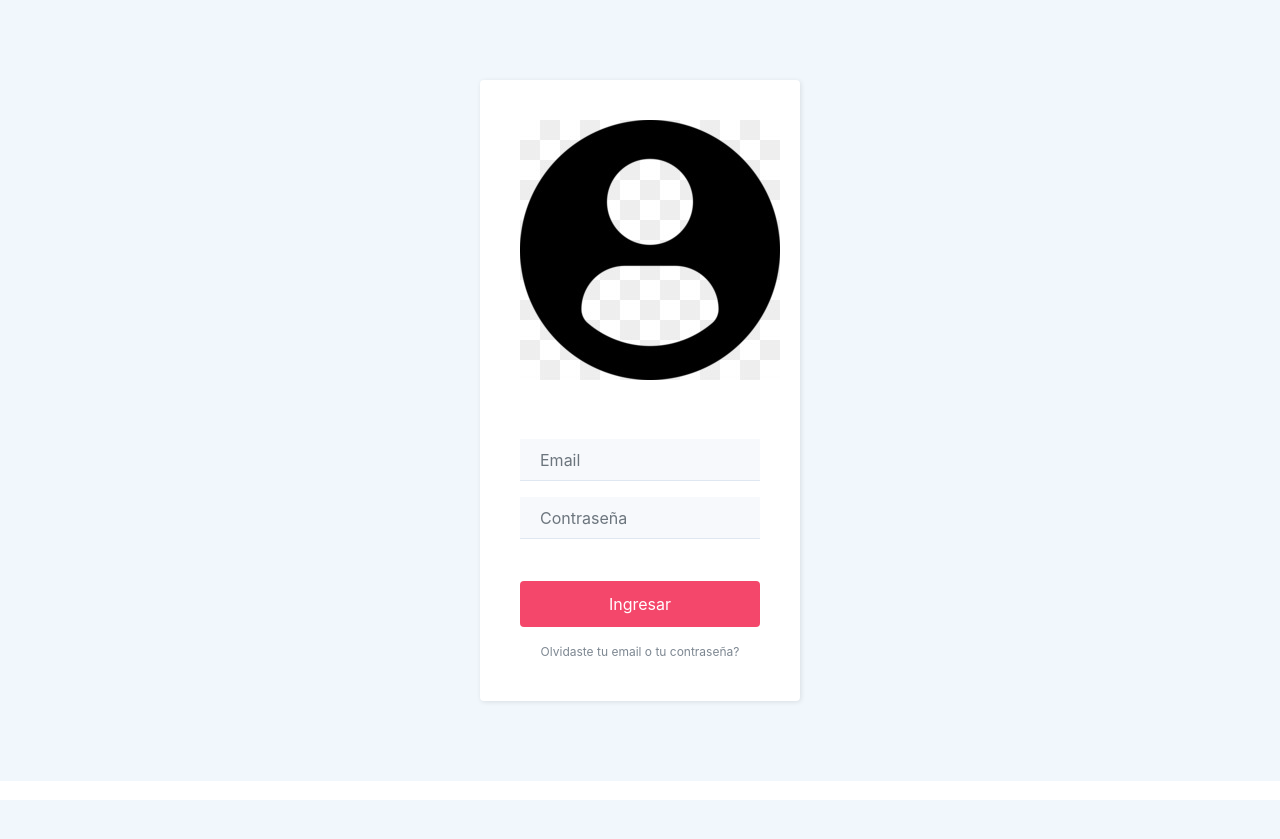
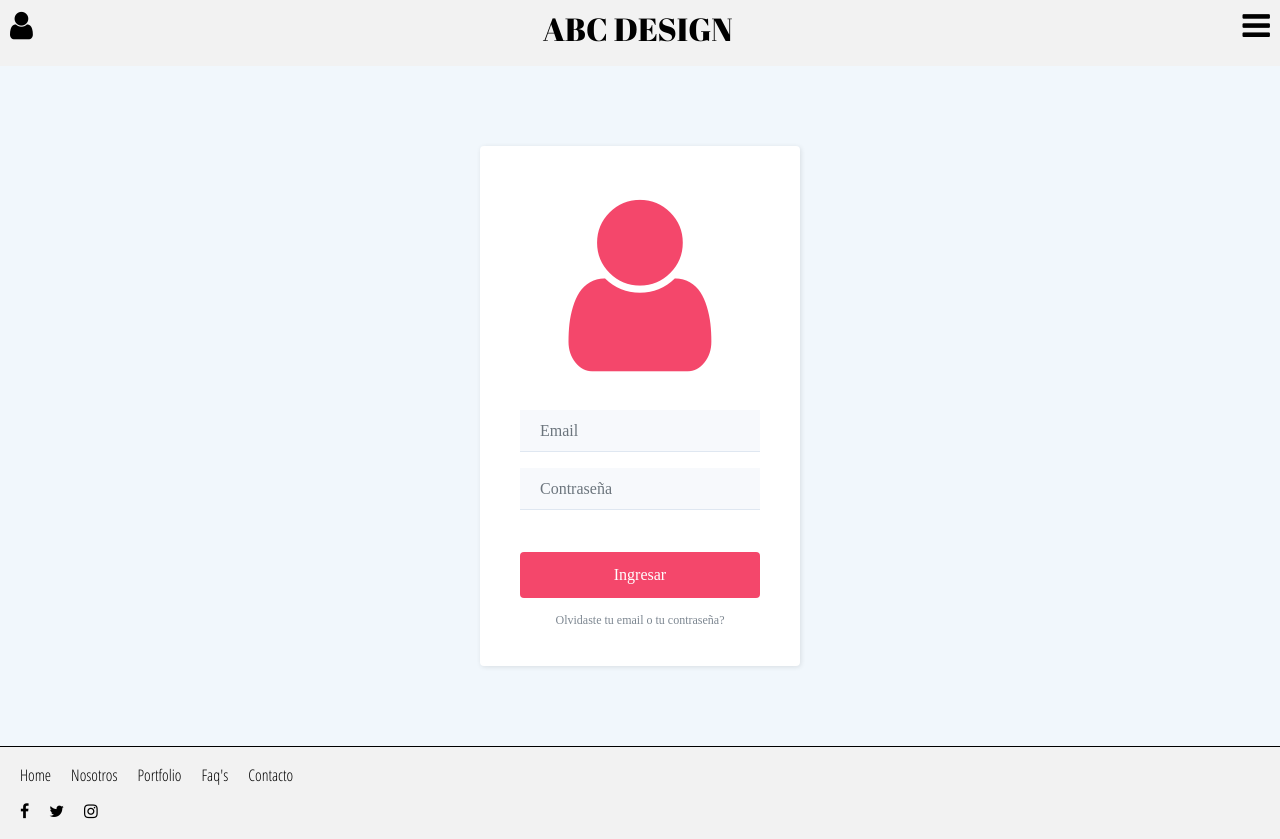
Before and after one commit to patornague/Proyecto-Final, a PHP site: page /login.html in a window 1280 px wide. Before the commit the page ends 800 px from the top, so only its background shows below. Run offline with PHP 8.4, Linux system fonts and the light colour scheme.

Commit message:
correcciones login

```diff
--- a/html/proyecto-final.html
+++ b/html/proyecto-final.html
@@ -4,13 +4,14 @@
     <meta charset="utf-8">
     <meta name="viewport" content="width=device-width, initial-scale=1.0">
     <link rel="stylesheet" href="https://stackpath.bootstrapcdn.com/font-awesome/4.7.0/css/font-awesome.min.css">
+    <link rel="stylesheet" href="../register.html">
     <link href="https://fonts.googleapis.com/css?family=Abril+Fatface|Open+Sans+Condensed:300,700" rel="stylesheet">
     <link rel="stylesheet" href="../css/styles.css">
     <title>ABC</title>
   </head>
   <body>
       <header class="main-header">
-        <a href="#" class="user">
+        <a href="../login.html" class="user">
           <span class="fa fa-user"></span>
         </a>
         <h1>abc design</h1>
--- a/login.css
+++ b/login.css
@@ -1,86 +1,131 @@
 /*HTML*/
-:root {
+html, body, div, span, applet, object, iframe,
+h1, h2, h3, h4, h5, h6, p, blockquote, pre,
+a, abbr, acronym, address, big, cite, code,
+del, dfn, em, img, ins, kbd, q, s, samp,
+small, strike, strong, sub, sup, tt, var,
+b, u, i, center,
+dl, dt, dd, ol, ul, li,
+fieldset, form, label, legend,
+table, caption, tbody, tfoot, thead, tr, th, td,
+article, aside, canvas, details, embed,
+figure, figcaption, footer, header, hgroup,
+menu, nav, output, ruby, section, summary,
+time, mark, audio, video {
+	margin: 0;
+	padding: 0;
+	border: 0;
+	font-size: 100%;
+	font: inherit;
+	vertical-align: baseline;
+}
+article, aside, details, figcaption, figure,
+footer, header, hgroup, menu, nav, section {
+	display: block;
+}
+body {
+	line-height: 1;
+  background: #fff;
+}
+ol, ul {
+	list-style: none;
+}
+blockquote, q {
+	quotes: none;
+}
+blockquote:before, blockquote:after,
+q:before, q:after {
+	content: '';
+	content: none;
+}
+table {
+	border-collapse: collapse;
+	border-spacing: 0;
+}
+* {
+  box-sizing: border-box;
+	font-size: 16px;
+}
+/*BODY*/
 
-    --blue: #007bff;
-    --indigo: #6610f2;
-    --purple: #6f42c1;
-    --pink: #e83e8c;
-    --red: #dc3545;
-    --orange: #fd7e14;
-    --yellow: #ffc107;
-    --green: #28a745;
-    --teal: #20c997;
-    --cyan: #17a2b8;
-    --white: #fff;
-    --gray: #6c757d;
-    --gray-dark: #343a40;
-    --primary: #007bff;
-    --secondary: #6c757d;
-    --success: #28a745;
-    --info: #17a2b8;
-    --warning: #ffc107;
-    --danger: #dc3545;
-    --light: #f8f9fa;
-    --dark: #343a40;
-    --breakpoint-xs: 0;
-    --breakpoint-sm: 576px;
-    --breakpoint-md: 768px;
-    --breakpoint-lg: 992px;
-    --breakpoint-xl: 1200px;
-    --font-family-sans-serif: -apple-system,BlinkMacSystemFont,"Segoe UI",Roboto,"Helvetica Neue",Arial,sans-serif,"Apple Color Emoji","Segoe UI Emoji","Segoe UI Symbol";
-    --font-family-monospace: SFMono-Regular,Menlo,Monaco,Consolas,"Liberation Mono","Courier New",monospace;
+.main-header{
+	width: 100%;
+	background: #f2f2f2;
+	display: flex;
+	flex-wrap: wrap;
+	justify-content: space-between;
+}
+a.user{
+	font-size: 2em;
+	padding: 10px;
+}
+a.toggle-nav{
+	font-size: 2em;
+	padding: 10px;
+}
+h1{
+	font-family: 'Abril Fatface',cursive;
+  font-size: 2em;
+	padding: 10px;
+	text-transform: uppercase;
+}
+.main-nav{
+	display: none;
+	font-family: 'Open Sans Condensed',sans-serif;
+}
+.main-footer{
+	font-family: 'Open Sans Condensed',sans-serif;
 
+	width: 100%;
+	background: #f2f2f2;
+  border-top: 1px solid #000;
+  padding: 10px;
 }
-html {
-
-    font-family: sans-serif;
-    line-height: 1.15;
-    -webkit-text-size-adjust: 100%;
-    -ms-text-size-adjust: 100%;
-    -ms-overflow-style: scrollbar;
-    -webkit-tap-highlight-color: transparent;
-
+.contact{
+	overflow: hidden;
 }
-*, ::after, ::before {
-
-    box-sizing: border-box;
-
+.contact li{
+  float: left;
+  text-transform: capitalize;
+  padding: 10px;
 }
-
-/*BODY*/
-body {
-
-    margin: 0;
-    font-family: -apple-system,BlinkMacSystemFont,"Segoe UI",Roboto,"Helvetica Neue",Arial,sans-serif,"Apple Color Emoji","Segoe UI Emoji","Segoe UI Symbol";
-    font-size: 1rem;
-    font-weight: 400;
-    line-height: 1.5;
-    color: #212529;
-    text-align: left;
-    background-color: #fff;
-
+.social{
+	overflow: hidden;
+	width: 100%;
 }
-*, ::after, ::before {
-
-    box-sizing: border-box;
-
+.social li{
+	float: left;
+	padding: 10px;
 }
-
+a{
+	text-decoration: none;
+	color: inherit;
+}
+/* ====================== */
+@media (min-width:1024px) {
+	.main-nav{
+		display: none;
+		font-size: 2em;
+	  padding: 10px;
+	}
+	.main-nav i {
+	  float: left;
+	}
+	.main-nav ul {
+	  float: left;
+	}
+	.main-nav li {
+	  float: left;
+	  text-transform: capitalize;
+	  padding: 0px 10px;
+	  border-right:1px solid #fff;
+	}
 /*LOG IN*/
 .login-clean {
-
     background: #f1f7fc;
     padding: 80px 0;
-
 }
-*, ::after, ::before {
-
-    box-sizing: border-box;
-
-}
-
 .login-clean form {
-
     max-width: 320px;
     width: 90%;
     margin: 0 auto;
@@ -89,15 +134,8 @@ body {
     border-radius: 4px;
     color: #505e6c;
     box-shadow: 1px 1px 5px rgba(0,0,0,0.1);
-
-}
-*, ::after, ::before {
-
-    box-sizing: border-box;
-
 }
 .sr-only {
-
     position: absolute;
     width: 1px;
     height: 1px;
@@ -108,56 +146,28 @@ body {
     -webkit-clip-path: inset(50%);
     clip-path: inset(50%);
     border: 0;
-
 }
-.h2, h2 {
-
+ h2 {
     font-size: 2rem;
-
 }
 .h1, .h2, .h3, .h4, .h5, .h6, h1, h2, h3, h4, h5, h6 {
-
     margin-bottom: .5rem;
-    font-family: inherit;
     font-weight: 500;
     line-height: 1.2;
-    color: inherit;
-
 }
 h1, h2, h3, h4, h5, h6 {
-
     margin-top: 0;
     margin-bottom: .5rem;
-
 }
-*, ::after, ::before {
-
-    box-sizing: border-box;
-
-}
-
 .login-clean .illustration {
-
     text-align: center;
     padding: 0 0 20px;
     font-size: 100px;
     color: rgb(244,71,107);
-
 }
-*, ::after, ::before {
-
-    box-sizing: border-box;
-
+.ion-ios-navigate::before {
 }
-
-.ion-ios-navigate::before {
-
-
-
-}
-
     display: inline-block;
-    font-family: "Ionicons";
     speak: none;
     font-style: normal;
     font-weight: normal;
@@ -167,42 +177,17 @@ h1, h2, h3, h4, h5, h6 {
     line-height: 1;
     -webkit-font-smoothing: antialiased;
     -moz-osx-font-smoothing: grayscale;
-
 }
-elemento {
-
+.form-group {
+    margin-bottom: 1rem;
 }
-*, ::after, ::before {
-
-    box-sizing: border-box;
-
-}
-
-.form-group {
-
-    margin-bottom: 1rem;
-
-}
-*, ::after, ::before {
-
-    box-sizing: border-box;
-
-}
-
 .form-control::placeholder {
-
     color: #6c757d;
     opacity: 1;
-
 }
 .form-control::-moz-placeholder {
-
     color: #6c757d;
     opacity: 1;
-
-}
-elemento {
-
 }
 .login-clean form .form-control {
 
@@ -218,10 +203,8 @@ elemento {
     color: inherit;
     text-indent: 8px;
     height: 42px;
-
 }
 .form-control {
-
     display: block;
     width: 100%;
     padding: .375rem .75rem;
@@ -233,55 +216,28 @@ elemento {
     border: 1px solid #ced4da;
     border-radius: .25rem;
     transition: border-color .15s ease-in-out,box-shadow .15s ease-in-out;
-
 }
 button, input {
-
     overflow: visible;
-
 }
 button, input, optgroup, select, textarea {
-
     margin: 0;
     font-family: inherit;
     font-size: inherit;
     line-height: inherit;
-
 }
-*, ::after, ::before {
-
-    box-sizing: border-box;
-
+.form-group {
+    margin-bottom: 1rem;
 }
-
-.form-group {
-
-    margin-bottom: 1rem;
-
-}
-*, ::after, ::before {
-
-    box-sizing: border-box;
-
-}
-
 .form-control::placeholder {
-
     color: #6c757d;
     opacity: 1;
-
 }
 .form-control::-moz-placeholder {
-
     color: #6c757d;
     opacity: 1;
-
-}
-elemento {
-
 }
 .login-clean form .form-control {
-
     background: #f7f9fc;
     border: none;
         border-bottom-color: currentcolor;
@@ -294,10 +250,8 @@ elemento {
     color: inherit;
     text-indent: 8px;
     height: 42px;
-
 }
 .form-control {
-
     display: block;
     width: 100%;
     padding: .375rem .75rem;
@@ -309,54 +263,27 @@ elemento {
     border: 1px solid #ced4da;
     border-radius: .25rem;
     transition: border-color .15s ease-in-out,box-shadow .15s ease-in-out;
-
 }
 button, input {
-
     overflow: visible;
-
 }
 button, input, optgroup, select, textarea {
-
     margin: 0;
     font-family: inherit;
     font-size: inherit;
     line-height: inherit;
-
 }
-*, ::after, ::before {
-
-    box-sizing: border-box;
-
+.form-group {
+    margin-bottom: 1rem;
 }
-
-.form-group {
-
-    margin-bottom: 1rem;
-
-}
-*, ::after, ::before {
-
-    box-sizing: border-box;
-
-}
-
 [type="button"]::-moz-focus-inner, [type="reset"]::-moz-focus-inner, [type="submit"]::-moz-focus-inner, button::-moz-focus-inner {
-
     padding: 0;
     border-style: none;
-
-}
-elemento {
-
 }
 .btn:not(:disabled):not(.disabled) {
-
     cursor: pointer;
-
 }
 .login-clean form .btn-primary {
-
     background: #f4476b;
     border: none;
     border-radius: 4px;
@@ -365,23 +292,17 @@ elemento {
     margin-top: 26px;
     text-shadow: none;
     outline: none !important;
-
 }
 .btn-block {
-
     display: block;
     width: 100%;
-
 }
 .btn-primary {
-
     color: #fff;
     background-color: #007bff;
     border-color: #007bff;
-
 }
 .btn {
-
     display: inline-block;
     font-weight: 400;
     text-align: center;
@@ -397,63 +318,31 @@ elemento {
     line-height: 1.5;
     border-radius: .25rem;
     transition: color .15s ease-in-out,background-color .15s ease-in-out,border-color .15s ease-in-out,box-shadow .15s ease-in-out;
-
 }
 [type="reset"], [type="submit"], button, html [type="button"] {
-
     -webkit-appearance: button;
-
 }
 button, select {
-
     text-transform: none;
-
 }
 button, input {
-
     overflow: visible;
-
 }
 button, input, optgroup, select, textarea {
-
     margin: 0;
         margin-top: 0px;
     font-family: inherit;
     font-size: inherit;
     line-height: inherit;
-
 }
 button {
-
     border-radius: 0;
-
 }
-*, ::after, ::before {
-
-    box-sizing: border-box;
-
-}
-
 .login-clean form .forgot {
-
     display: block;
     text-align: center;
     font-size: 12px;
     color: #6f7a85;
     opacity: 0.9;
     text-decoration: none;
-
 }
-a {
-
-    color: #007bff;
-    text-decoration: none;
-    background-color: transparent;
-    -webkit-text-decoration-skip: objects;
-
-}
-*, ::after, ::before {
-
-    box-sizing: border-box;
-
-}
--- a/login.html
+++ b/login.html
@@ -2,16 +2,35 @@
 <html lang="en" dir="ltr">
   <head>
     <meta charset="utf-8">
+    <link rel="stylesheet" href="https://stackpath.bootstrapcdn.com/font-awesome/4.7.0/css/font-awesome.min.css">
+    <link href="https://fonts.googleapis.com/css?family=Abril+Fatface|Open+Sans+Condensed:300,700" rel="stylesheet">
+    <link rel="stylesheet" href="login.css">
     <title>Ingresar</title>
-    <link rel="stylesheet" href="login.css">
   </head>
   <body>
+    <header class="main-header">
+      <a href="../login.html" class="user">
+        <span class="fa fa-user"></span>
+      </a>
+      <h1>abc design</h1>
+      <a href="#" class="toggle-nav">
+        <span class="fa fa-bars"></span>
+      </a>
+      <ul class="main-nav">
+        <li><a href="#">home</a></li>
+        <li><a href="#">nosotros</a></li>
+        <li><a href="#">portfolio</a></li>
+        <li><a href="#">faq's</a></li>
+        <li><a href="#">contacto</a></li>
+      </ul>
+    </header>
     <div class="login-clean">
             <form method="post">
                 <h2 class="sr-only">Login Form</h2>
                 <div class="illustration">
-                  <i class="icon ion-ios-navigate"></i>
-                  <img src="images/loginlogo.jpg" alt="">
+                  <a href="#" class="user">
+                    <span class="fa fa-user"></span>
+                  </a>
                 </div>
                 <div class="form-group">
                   <input class="form-control" name="email" placeholder="Email" type="email">
@@ -25,5 +44,23 @@
                 <a href="#" class="forgot">Olvidaste tu email o tu contraseña?</a>
               </form>
         </div>
+        <footer class="main-footer">
+          <nav class="contact">
+            <ul>
+              <li><a href="#">home</a></li>
+              <li><a href="#">nosotros</a></li>
+              <li><a href="#">portfolio</a></li>
+              <li><a href="#">faq's</a></li>
+              <li><a href="#">contacto</a></li>
+            </ul>
+          </nav>
+          <nav class="social">
+            <ul>
+              <li><a href="#"><span class="fa fa-facebook"></span></a></li>
+              <li><a href="#"><span class="fa fa-twitter"></span></a></li>
+              <li><a href="#"><span class="fa fa-instagram"></span></a></li>
+            </ul>
+          </nav>
+        </footer>
   </body>
 </html>
```
